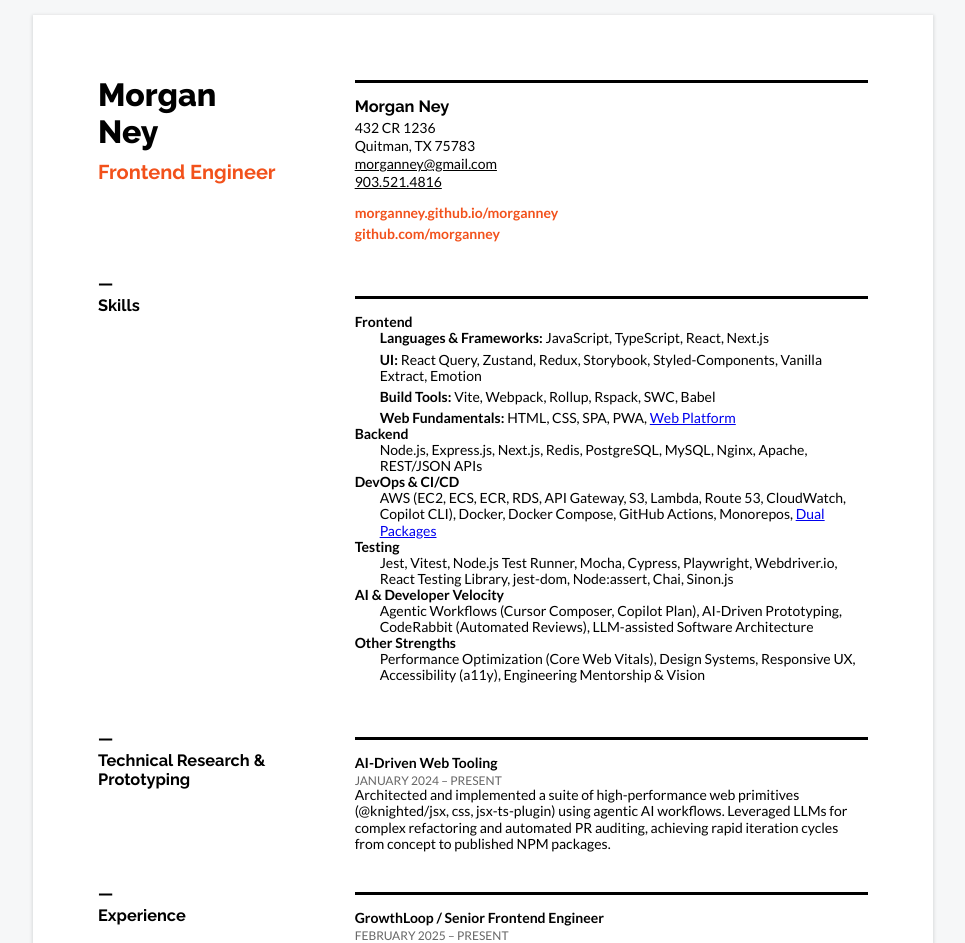
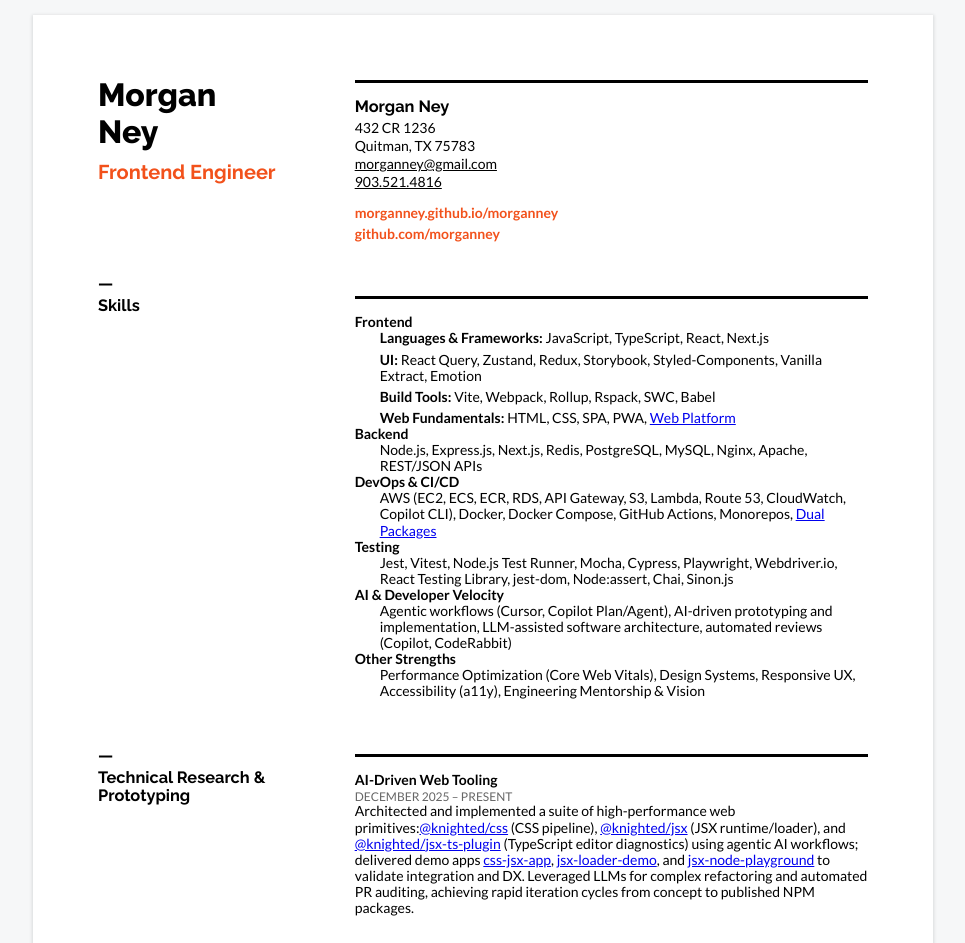
Before and after one commit to morganney/morgan.neys.info, a Next.js app: page /resume in a window 1280 px wide. Shown: the top 943 px of the page, without its empty margins (157-1122 px from the left). Built offline with nearby package versions, Linux system fonts and the light colour scheme.

Commit message:
refactor: upgrade deps, expand wording.

```diff
--- a/app/(professional)/resume/page.js
+++ b/app/(professional)/resume/page.js
@@ -90,8 +90,9 @@
           </dd>
           <dt>AI &amp; Developer Velocity</dt>
           <dd>
-            Agentic Workflows (Cursor Composer, Copilot Plan), AI-Driven Prototyping,
-            CodeRabbit (Automated Reviews), LLM-assisted Software Architecture
+            Agentic workflows (Cursor, Copilot Plan/Agent), AI-driven prototyping and
+            implementation, LLM-assisted software architecture, automated reviews
+            (Copilot, CodeRabbit)
           </dd>
           <dt>Other Strengths</dt>
           <dd>
@@ -105,12 +106,39 @@
         <div>
           <article>
             <h4>AI-Driven Web Tooling</h4>
-            <h5>January 2024 &ndash; Present</h5>
+            <h5>December 2025 &ndash; Present</h5>
             <p>
-              Architected and implemented a suite of high-performance web primitives
-              (@knighted/jsx, css, jsx-ts-plugin) using agentic AI workflows. Leveraged
-              LLMs for complex refactoring and automated PR auditing, achieving rapid
-              iteration cycles from concept to published NPM packages.
+              Architected and implemented a suite of high-performance web primitives:
+              <a target="_blank" href="https://github.com/knightedcodemonkey/css">
+                @knighted/css
+              </a>{' '}
+              (CSS pipeline),{' '}
+              <a target="_blank" href="https://github.com/knightedcodemonkey/jsx">
+                @knighted/jsx
+              </a>{' '}
+              (JSX runtime/loader), and{' '}
+              <a
+                target="_blank"
+                href="https://github.com/knightedcodemonkey/jsx-ts-plugin"
+              >
+                @knighted/jsx-ts-plugin
+              </a>{' '}
+              (TypeScript editor diagnostics) using agentic AI workflows; delivered demo
+              apps{' '}
+              <a target="_blank" href="https://github.com/morganney/css-jsx-app">
+                css-jsx-app
+              </a>
+              ,{' '}
+              <a target="_blank" href="https://github.com/morganney/jsx-loader-demo">
+                jsx-loader-demo
+              </a>
+              , and{' '}
+              <a target="_blank" href="https://github.com/morganney/jsx-node-playground">
+                jsx-node-playground
+              </a>{' '}
+              to validate integration and DX. Leveraged LLMs for complex refactoring and
+              automated PR auditing, achieving rapid iteration cycles from concept to
+              published NPM packages.
             </p>
           </article>
         </div>
--- a/next.config.js
+++ b/next.config.js
@@ -4,12 +4,6 @@
   images: {
     unoptimized: true,
   },
-  webpack(cfg, { isServer }) {
-    cfg.target = isServer ? ['node'] : ['web']
-    cfg.experiments = { ...cfg.experiments, topLevelAwait: true }
-
-    return cfg
-  },
 }
 
 export default nextConfig
```
Also changed, not shown: app/(personal)/components/gol/module.js (+7 -3 lines), eslint.config.js (added, +16 -0 lines), package.json (+12 -12 lines), .eslintrc.json (deleted), 1 other file (tests, documents, lock files or other folders).
